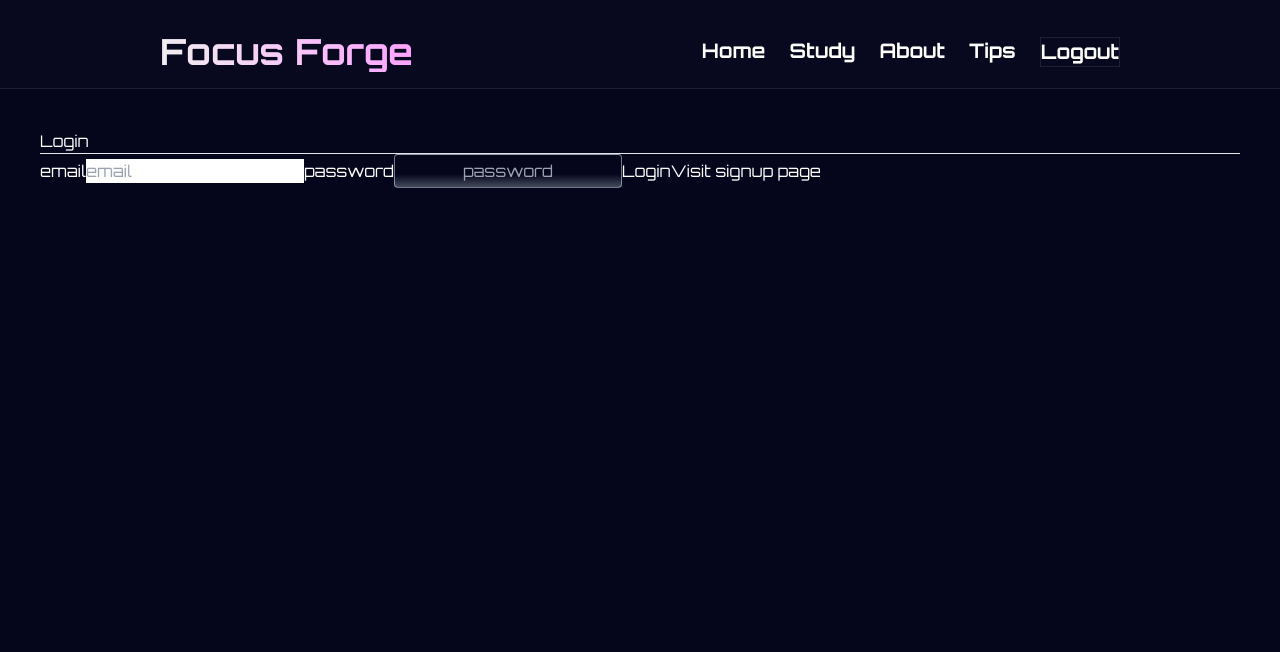
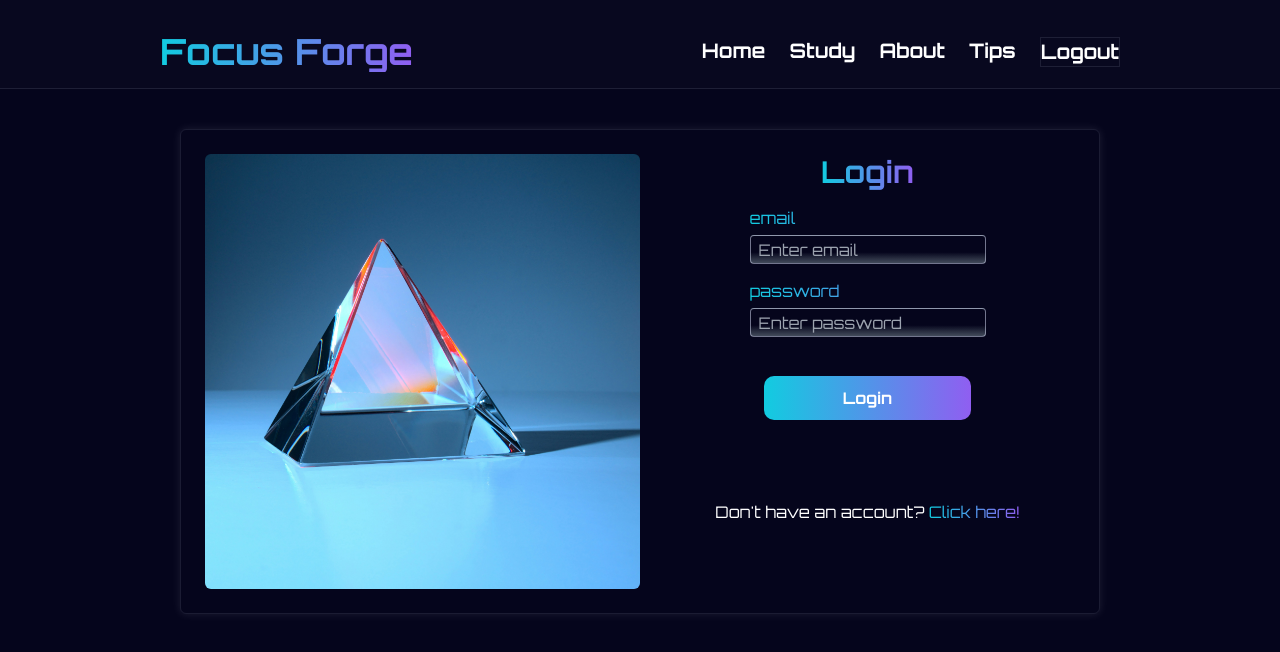
Before and after one commit to jakekressley/Focus-Forge, a Next.js app: page /login in a window 1280 px wide. Shown: the top 652 px of the page. Built offline with nearby package versions, Linux system fonts and the light colour scheme; no server answers.

Commit message:
login page styled nicely

```diff
--- a/app/globals.css
+++ b/app/globals.css
@@ -1,16 +1,17 @@
 @tailwind base;
 @tailwind components;
 @tailwind utilities;
-@import url('https://fonts.googleapis.com/css2?family=Orbitron:wght@400;700&display=swap');
+@import url("https://fonts.googleapis.com/css2?family=Orbitron:wght@400;700&display=swap");
 
 :root {
   --primary-color: #05051c;
   --secondary-color: #e2e8ffbf;
+  --color-gradient: background-image: linear-gradient(90deg, #00DBDE 0%, #FC00FF 100%);
 }
 
 @layer base {
   html {
-      font-family: "Orbitron",
+    font-family: "Orbitron";
   }
 }
 
@@ -36,34 +37,45 @@
   background-clip: text;
   -webkit-text-fill-color: transparent;
   background-color: #f334ff;
-    background-image: linear-gradient(255deg, #fda1ff 0%, #f0f0f0 100%);
-
-    font-family: 'Orbitron',;
+  background-image: linear-gradient(90deg, #00DBDE 0%, #FC00FF 100%);
+  background-size: 200% 200%;
+  animation: Gradient 7s ease infinite;
 }
 
 .font-orbitron {
-    font-family: 'Orbitron', sans-serif;
+  font-family: "Orbitron", sans-serif;
 }
 
 .--header {
-    background: rgba(255,255,255,.01);
-    border-bottom: 1px solid rgba(226,232,255,.1);
+  background: rgba(255, 255, 255, 0.01);
+  border-bottom: 1px solid rgba(226, 232, 255, 0.1);
 }
 
 .--border {
-    border: 1px solid rgba(226,232,255,.1);
+  border: 1px solid rgba(226, 232, 255, 0.1);
+}
+
+.--bottom-border {
+  border-bottom: 1px solid rgba(226, 232, 255, 0.1);
 }
 
 .--gradient-bg {
   background-size: 200% 200%;
-  background-image: linear-gradient(255deg, #fda1ff 0%, #f0f0f0 50%, #fda1ff 100%);
+  background-color: #00DBDE;
+  background-image: linear-gradient(90deg, #00DBDE 0%, #FC00FF 100%);
   animation: Gradient 7s ease infinite;
 }
 
 @keyframes Gradient {
-  0% { background-position: 0% 50%; }
-  50% { background-position: 100% 50%; }
-  100% { background-position: 0% 50%; }
+  0% {
+    background-position: 0% 50%;
+  }
+  50% {
+    background-position: 100% 50%;
+  }
+  100% {
+    background-position: 0% 50%;
+  }
 }
 
 .--tab {
@@ -75,15 +87,15 @@
   background-color: #05051c;
   border-radius: 500px;
   border: 1px solid transparent;
-    transition: border 0.45s cubic-bezier(.6,.6,0,1);
+  transition: border 0.45s cubic-bezier(0.6, 0.6, 0, 1);
 }
 
 .--tab:hover {
-    border-color: rgba(226,232,255,.1);
+  border-color: rgba(226, 232, 255, 0.1);
 }
 
 .--tab-group {
-    border: 1px solid rgba(226,232,255,.1);
+  border: 1px solid rgba(226, 232, 255, 0.1);
   display: flex;
   justify-content: center;
   border-radius: 0.5rem;
@@ -96,23 +108,101 @@
 
 .--btn {
   background-color: #f334ff;
-    background-image: linear-gradient(255deg, #fda1ff 0%, #f0f0f0 100%);
+  background-image: linear-gradient(90deg, #00DBDE 0%, #FC00FF 100%);
+  background-size: 200% 200%;
+  animation: Gradient 7s ease infinite;
 }
 
 .--tab-selected {
   background-clip: text;
   -webkit-text-fill-color: transparent;
-    background-color: #f334ff;
-    background-image: linear-gradient(255deg, #fda1ff 0%, #f0f0f0 100%);
+  background-color: linear-gradient(90deg, #00DBDE 0%, #FC00FF 100%);
+  background-size: 200% 200%;
+  animation: Gradient 7s ease infinite;
 }
 
 .--input-gradient {
   background: linear-gradient(to bottom, #05051c 60%, rgba(255, 255, 255, 0.1));
   color: var(--secondary-color);
   background-color: #2d3748;
-    border: 1px solid rgba(226,232,255,.5);
+  border: 1px solid rgba(226, 232, 255, 0.5);
   border-radius: 0.25rem;
   text-align: center;
   padding: 0.25rem;
   font-size: 1rem;
 }
+
+.--form-input {
+  background: linear-gradient(to bottom, #05051c 60%, rgba(255, 255, 255, 0.1));
+  color: var(--secondary-color);
+  background-color: #2d3748;
+  border: 1px solid rgba(226, 232, 255, 0.5);
+  border-radius: 0.25rem;
+  font-size: 1rem;
+  padding: 0.1rem 0.5rem;
+  width: 100%;
+}
+
+.--form-shadow {
+  box-shadow: 0 0 10px 0 rgba(255, 255, 255, 0.1);
+}
+
+.--form-control {
+  position: relative;
+  margin-bottom: 15px;
+}
+
+.--form-control label {
+  display: block;
+  margin-bottom: 5px;
+}
+
+--.form-control .--icon{
+    position: absolute;
+    right: 10px;
+    top: 71%;
+    transform: translateY(-50%);
+    font-size: 20px;
+    color: transparent;
+    pointer-events: none;
+}
+
+.--form-control.success input {
+    border-color: #2ecc71;
+}
+
+.--form-control.success .icon{
+    color: #2ecc71;
+}
+
+.--form-control.error input {
+    border-color: #e74c3c;
+}
+
+.--form-control.error .icon,
+.--form-control.error input::placeholder {
+    color: #e74c3c;
+}
+
+
+.--form-button {
+  width: 50%;
+  border: none;
+  padding: 10px;
+  border-radius: 10px;
+  cursor: pointer;
+  font-size: 16px;
+  transition: all 0.3s ease;
+  margin-top: 1.5rem;
+}
+
+@media screen and (max-width: 920px) {
+
+    .container img{
+        display: none;
+    }
+
+    .container form{
+        width: 100%;
+    }
+}
--- a/app/login/page.tsx
+++ b/app/login/page.tsx
@@ -1,11 +1,10 @@
-"use client"
+"use client";
 
-import Link from "next/link"
-import { useEffect, useState } from "react"
-import { useRouter } from "next/navigation"
-import axios from "axios"
-import Form from "@/components/Form"
-
+import Link from "next/link";
+import { useEffect, useState } from "react";
+import { useRouter } from "next/navigation";
+import axios from "axios";
+import Form from "@/components/Form";
 
 export default function SignupPage() {
   const router = useRouter();
@@ -13,9 +12,16 @@ export default function SignupPage() {
   const [user, setUser] = useState({
     email: "",
     password: "",
-    })
+  });
+
+  const [emailValid, setEmailValid] = useState(true);
+  const [passwordValid, setPasswordValid] = useState(true);
 
   const onLogin = async () => {
+    const emailRegex = /^[a-zA-Z0-9._-]+@[a-zA-Z0-9.-]+\.[a-zA-Z]{2,6}$/;
+    setEmailValid(emailRegex.test(user.email));
+    setPasswordValid(user.password.length >= 6);
+
     try {
       setLoading(true);
       const reponse = await axios.post("/api/users/login", user);
@@ -25,7 +31,7 @@ export default function SignupPage() {
     } finally {
       setLoading(false);
     }
-    }
+  };
 
   const logout = async () => {
     try {
@@ -34,35 +40,57 @@ export default function SignupPage() {
     } catch (error: any) {
       console.log(error.message);
     }
-    }
+  };
 
   return (
-            <div className="">
-                <h1>{loading ? "Processing" : "Login"}</h1>
-                <hr />
-
-                <label htmlFor="email">email</label>
+    <div className="flex justify-center">
+      <div className="flex gap-[20px] --border rounded-md max-w-[920px] p-6 --form-shadow">
+        <img
+          src="/form-picture.jpg"
+          alt="futuristic picture"
+          className="w-1/2 rounded-md object-cover"
+        />
+        <form id="loginForm" noValidate className="w-4/5 flex flex-col items-center">
+          <h1 className="--header-name text-center mb-4 text-3xl font-bold">
+            {loading ? "Processing" : "Login"}
+          </h1>
+          <div className="--form-control">
+            <label htmlFor="email" className="--header-name">email</label>
             <input
               id="email"
               type="text"
               value={user.email}
-                    onChange={(e) => setUser({...user, email: e.target.value})}
-                    placeholder="email"
-                    className="text-black"
+              onChange={(e) => setUser({ ...user, email: e.target.value })}
+              placeholder={emailValid ? "Enter email" : "Invalid email"}
+              className={`--form-input ${emailValid ? 'border-green-500' : 'border-red-500'}`}
             />
-
-                <label htmlFor="password">password</label>
+            <i className="--icon"></i>
+          </div>
+          <div className="--form-control">
+            <label htmlFor="password" className="--header-name">password</label>
             <input
               id="password"
               type="password"
               value={user.password}
-                    onChange={(e) => setUser({...user, password: e.target.value})}
-                    placeholder="password"
-                    className="text-black --input-gradient text-left"
+              onChange={(e) => setUser({ ...user, password: e.target.value })}
+              placeholder="Enter password"
+              className="text-black --form-input text-left"
             />
+            <i className="--icon"></i>
+          </div>
 
-                <button onClick={onLogin}>Login</button>
-                <Link href="/signup">Visit signup page</Link>
+          <button
+            onClick={onLogin}
+            className="--form-button --gradient-bg font-bold text-white"
+          >
+            Login
+          </button>
+          <span className="mt-20">
+						Don't have an account? {" "}
+						<Link href="/signup" className="--header-name">Click here!</Link>
+					</span>
+        </form>
       </div>
-        )
+    </div>
+  );
 }
```
Also changed, not shown: public/form-picture.jpg (added). Lines whose indentation alone changed are shown as unchanged.
